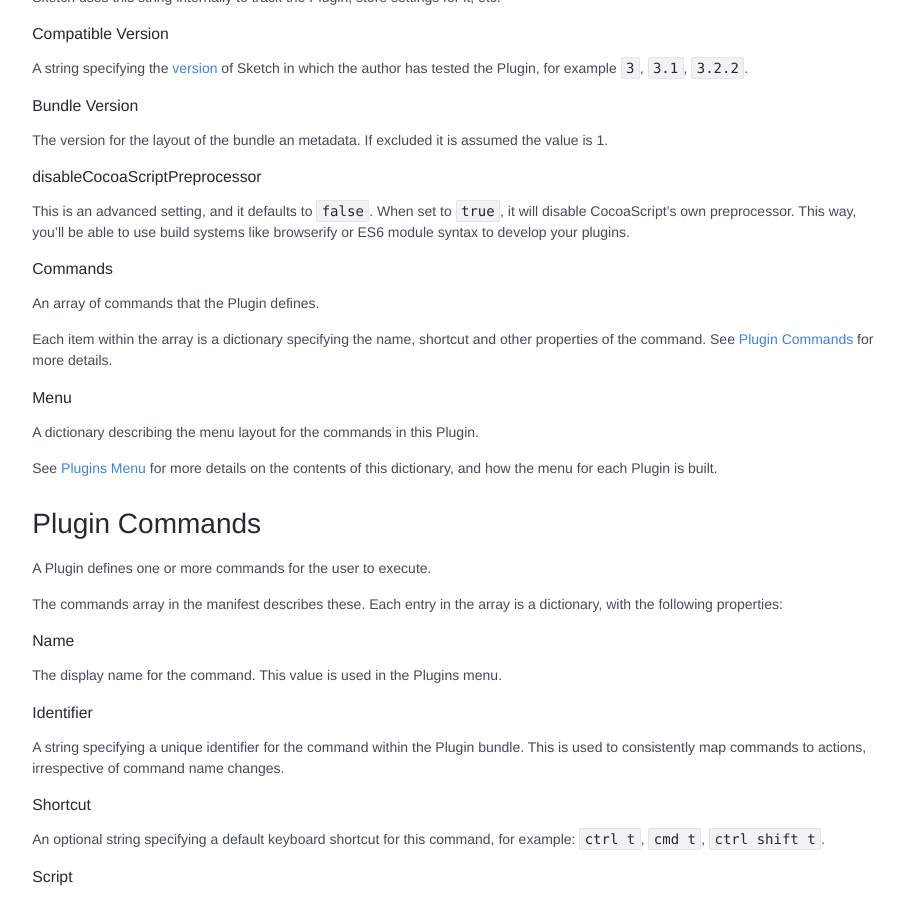
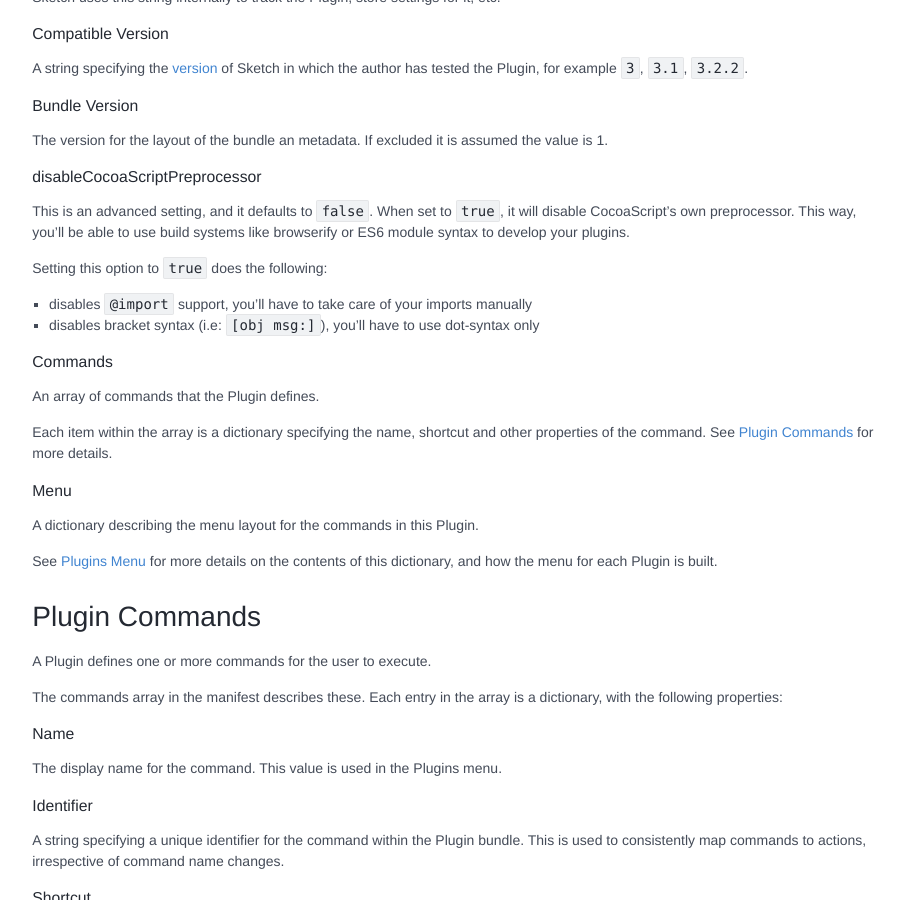
Before and after one commit to matt-curtis/developer.sketchapp.com, a Jekyll site: the page built from introduction/03-plugin-bundles.md, in a window 1280 px wide and 900 px high, scrolled down 2839 px. Shown: the whole window, without its empty margins (179-1084 px from the left). Built offline with Jekyll 4.4.1, drawn with Linux system fonts in a browser that asks for light colours; Markdown is read by kramdown in place of the engine named in the settings.

Commit message:
More details about disableCocoaScriptPreprocessor

```diff
--- a/introduction/03-plugin-bundles.md
+++ b/introduction/03-plugin-bundles.md
@@ -145,6 +145,11 @@ The version for the layout of the bundle an metadata. If excluded it is assumed
 
 This is an advanced setting, and it defaults to `false`. When set to `true`, it will disable CocoaScript's own preprocessor. This way, you'll be able to use build systems like browserify or ES6 module syntax to develop your plugins.
 
+Setting this option to `true` does the following:
+
+- disables `@import` support, you'll have to take care of your imports manually
+- disables bracket syntax (i.e: `[obj msg:]`), you'll have to use dot-syntax only
+
 #### Commands
 
 An array of commands that the Plugin defines.
```
